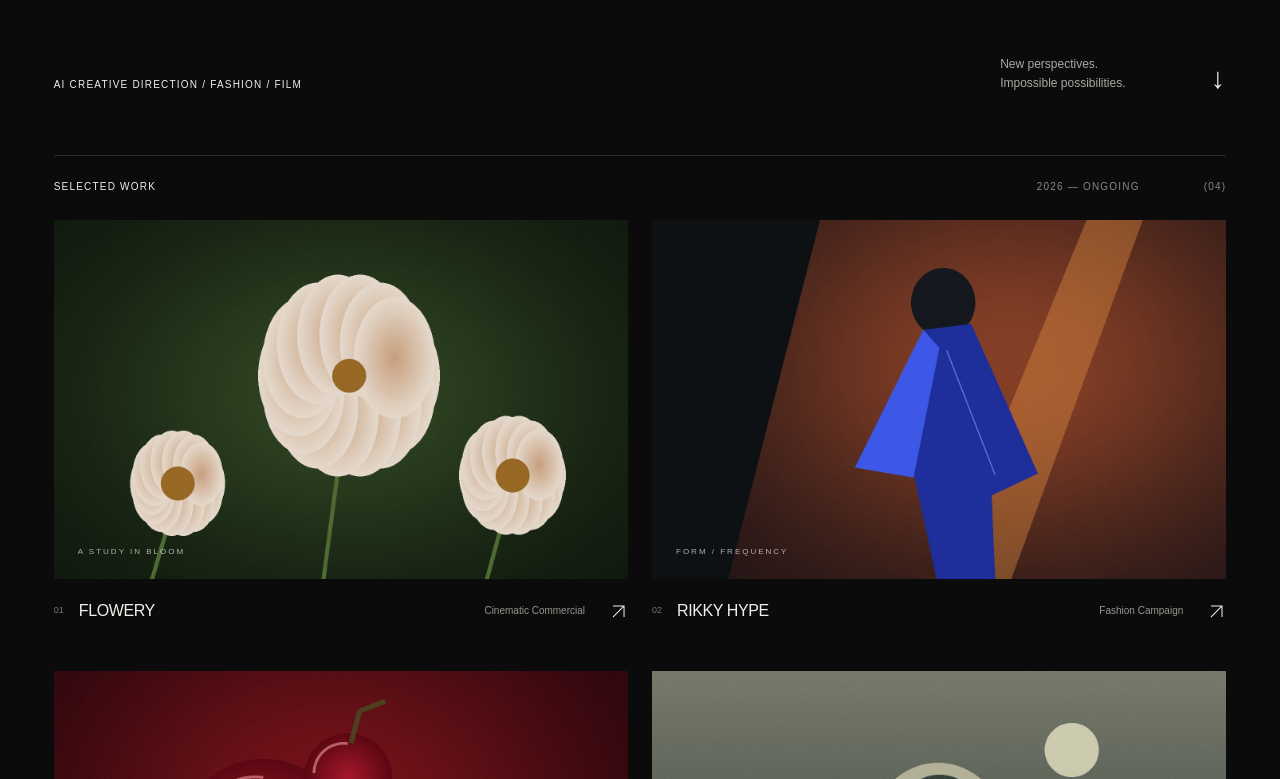
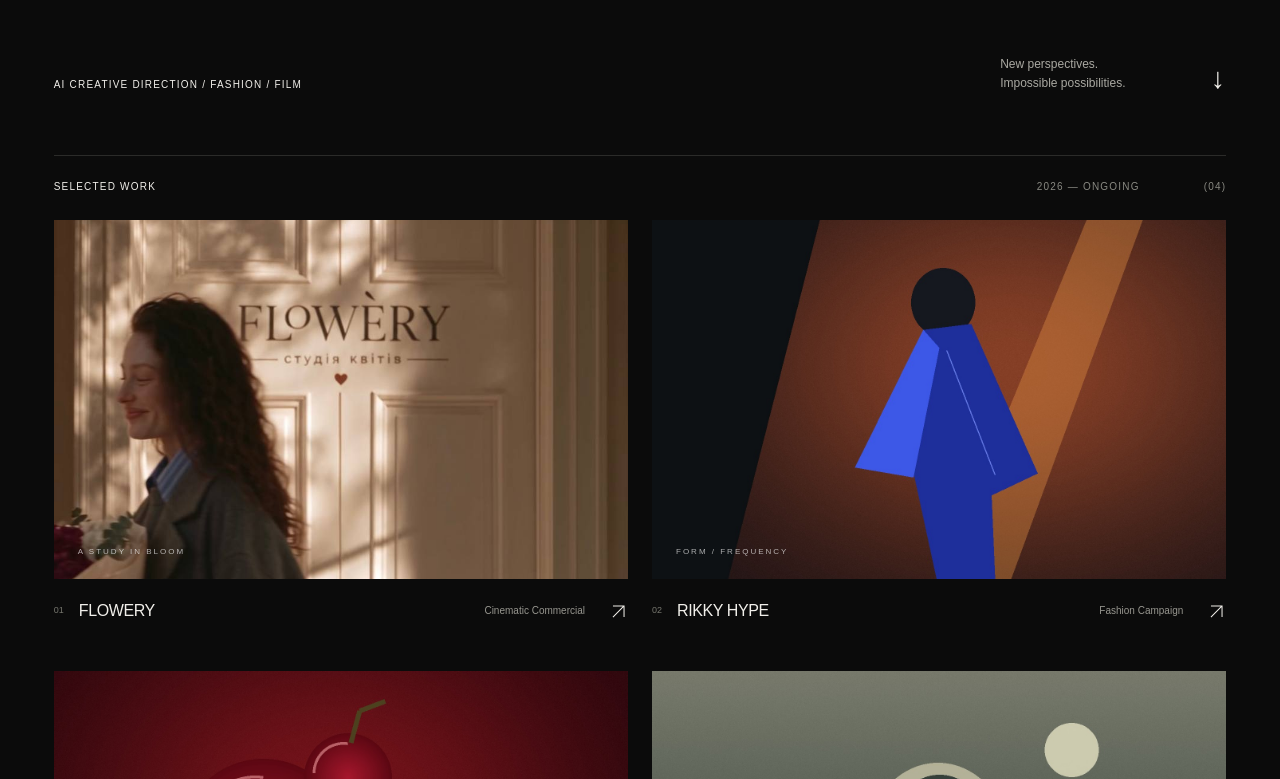
Before and after one commit to turbinaelena887-design/ellenstopplease-portfolio, a Next.js app: page / in a window 1280 px wide. Shown: the part 426-1205 px from the top of the page. Built offline with nearby package versions, Linux system fonts and the light colour scheme; no server answers.

Commit message:
Use uploaded FLOWERY cover and hide demo film pending real video

```diff
--- a/app/projects/[slug]/page.tsx
+++ b/app/projects/[slug]/page.tsx
@@ -13,7 +13,7 @@
   const { slug } = await params; const index = projects.findIndex(p => p.slug === slug); if (index < 0) notFound();
   const p = projects[index]; const next = projects[(index + 1) % projects.length];
   return <main id="main" className="project-page"><Reveal><Link href="/#work" className="eyebrow back-link">← ALL PROJECTS</Link><div className="project-heading"><h1>{p.title}</h1><p>{p.category}<br />{p.year}</p></div></Reveal>
-    {p.fullVideo ? <video className="full-film" controls playsInline preload="none" poster={p.cover} aria-label={`${p.title} film`}><source src={p.fullVideo} type="video/mp4" />Your browser does not support video.</video> : <div className="project-still"><Image src={p.cover} alt={p.title} fill sizes="100vw" priority /></div>}
+    {p.fullVideo ? <video className="full-film" controls playsInline preload="none" poster={p.cover} aria-label={`${p.title} film`}><source src={p.fullVideo} type="video/mp4" />Your browser does not support video.</video> : <div className="project-still"><Image src={p.cover} alt={p.title} style={{ objectFit: 'cover', objectPosition: p.coverPosition }} fill sizes="100vw" priority /></div>}
     <Reveal className="project-description"><h2>ABOUT THE PROJECT</h2><p>{p.description}</p><span className="eyebrow">DEMONSTRATION CONCEPT</span></Reveal>
     <div className="gallery">{p.gallery.map((img, i) => <Image key={`${img.src}-${i}`} src={img.src} alt={img.alt} width={1600} height={1000} sizes="100vw" style={{ width: '100%', height: 'auto' }} />)}</div>
     <Link href={`/projects/${next.slug}`} className="next-project"><span className="eyebrow">NEXT PROJECT</span><span>{next.title} <Arrow /></span></Link>
--- a/components/project-card.tsx
+++ b/components/project-card.tsx
@@ -19,7 +19,7 @@
   };
   const leave = () => { video.current?.pause(); setPlaying(false); };
   return <Reveal delay={index % 2 * 0.1}><Link href={`/projects/${project.slug}`} className="project-card" onMouseEnter={enter} onMouseLeave={leave} onMouseMove={e => { const r = e.currentTarget.getBoundingClientRect(); setCursor({ x: e.clientX - r.left, y: e.clientY - r.top }); }} aria-label={`View ${project.title}, ${project.category}`}>
-    <div className="project-media"><Image src={project.cover} alt={`${project.title} — demonstration artwork`} fill sizes="(max-width: 700px) 100vw, 50vw" priority={index < 2} />
+    <div className="project-media"><Image src={project.cover} style={{ objectPosition: project.coverPosition }} alt={`${project.title} — demonstration artwork`} fill sizes="(max-width: 700px) 100vw, 50vw" priority={index < 2} />
       {loaded && <video ref={video} src={project.previewVideo} autoPlay muted loop playsInline preload="none" aria-hidden="true" className={playing ? 'preview playing' : 'preview'} onLoadedData={() => { if (!video.current) return; if (video.current.closest('a')?.matches(':hover')) void video.current.play().then(() => setPlaying(true)).catch(() => {}); else video.current.pause(); }} />}
       <span className="media-tag">{index === 0 ? 'A STUDY IN BLOOM' : index === 1 ? 'FORM / FREQUENCY' : index === 2 ? 'IN THE RED' : 'OTHER WORLDS'}</span>
     </div><div className="project-meta"><div><span className="project-number">0{index + 1}</span><h3>{project.title}</h3></div><span className="category">{project.category}</span><span className="project-arrow" aria-hidden><Arrow /></span></div>
--- a/data/projects.ts
+++ b/data/projects.ts
@@ -1,11 +1,11 @@
 export type Project = {
   slug: string; title: string; category: string; year: string;
-  description: string; cover: string; previewVideo?: string;
+  description: string; cover: string; coverPosition?: string; previewVideo?: string;
   fullVideo?: string; gallery: { src: string; alt: string }[];
 };
 // Demonstration concepts only. Replace these descriptions and local media with your work.
 export const projects: Project[] = [
-  { slug: 'flowery', title: 'FLOWERY', category: 'Cinematic Commercial', year: '2026', description: 'A study in bloom, light, and the space between the natural and the imagined. This is a placeholder concept, ready for your film and its story.', cover: '/media/flowery.jpg', previewVideo: '/media/flowery.mp4', fullVideo: '/media/flowery.mp4', gallery: [] },
+  { slug: 'flowery', title: 'FLOWERY', category: 'Cinematic Commercial', year: '2026', description: 'A study in bloom, light, and the space between the natural and the imagined. This is a placeholder concept, ready for your film and its story.', cover: '/media/photo_2026-10-10_14-46-14.jpg', coverPosition: 'center 25%', gallery: [] },
   { slug: 'rikky-hype', title: 'RIKKY HYPE', category: 'Fashion Campaign', year: '2026', description: 'An exploration of silhouette, movement, and electric color. This demonstration artwork is a placeholder for your fashion campaign.', cover: '/media/rikky-hype.jpg', previewVideo: '/media/rikky-hype.mp4', fullVideo: '/media/rikky-hype.mp4', gallery: [] },
   { slug: 'vishni', title: 'VISHNI', category: 'Fashion Film', year: '2026', description: 'An imagined editorial in deep red. Texture and sculptural forms set the rhythm. Replace this placeholder with your project narrative.', cover: '/media/vishni.jpg', previewVideo: '/media/vishni.mp4', fullVideo: '/media/vishni.mp4', gallery: [] },
   { slug: 'surreal-visions', title: 'SURREAL VISIONS', category: 'Experimental AI Film', year: '2026', description: 'An otherworldly landscape at the edge of recognition. This local demonstration concept is a space for your experimental film.', cover: '/media/surreal-visions.jpg', previewVideo: '/media/surreal-visions.mp4', fullVideo: '/media/surreal-visions.mp4', gallery: [] },
```
